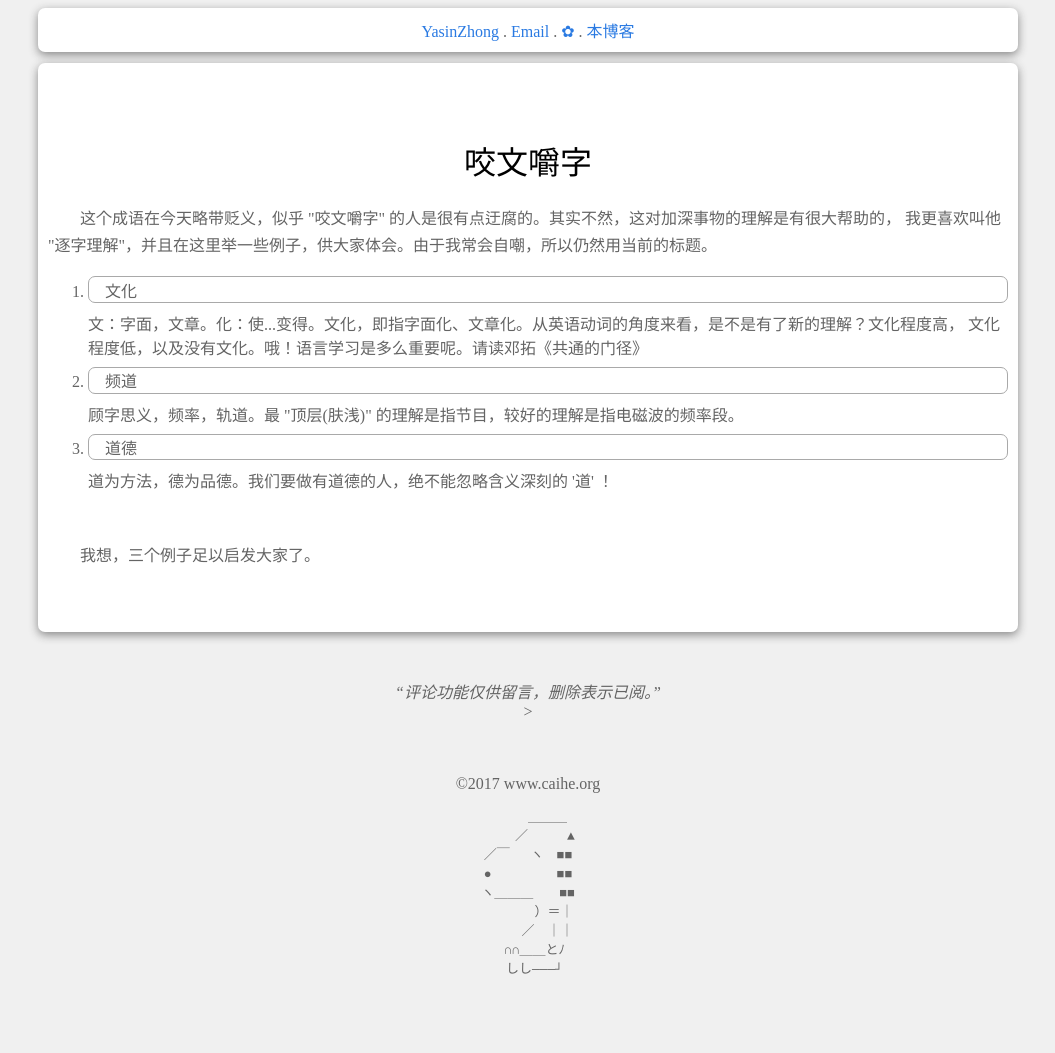
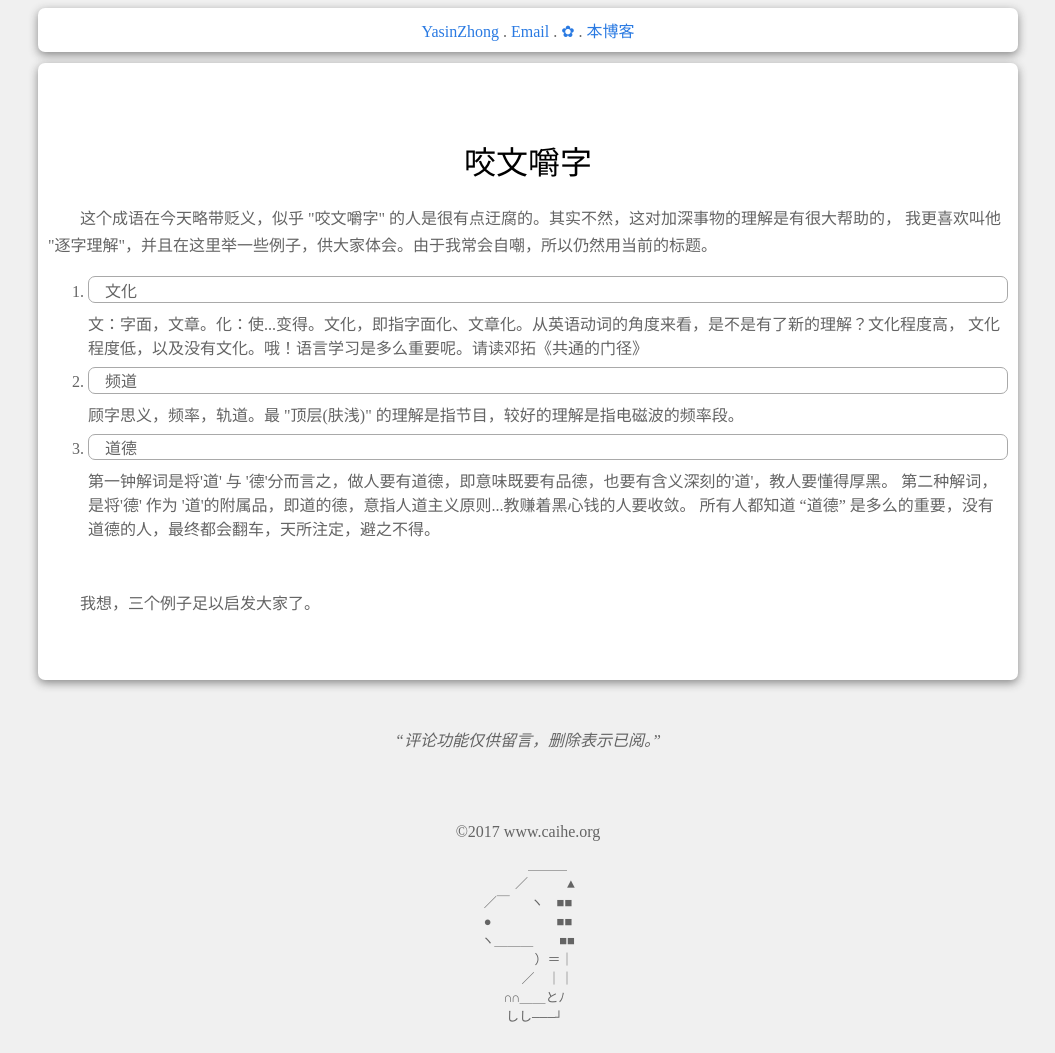
Before and after one commit to YasinZhong/yasinzhong.github.io, a Jekyll site: the page built from _posts/2018-1-4-Word.html, in a window 1280 px wide. Shown: the whole page, without its empty margins (112-1167 px from the left). Built offline with Jekyll 4.4.1, drawn with Linux system fonts in a browser that asks for light colours; comment, search, counter and statistics services are not loaded; before the commit the page ends 1005 px from its top, so only the background shows below that.

Commit message:
2018/03/15

```diff
--- a/_layouts/default.html
+++ b/_layouts/default.html
@@ -45,7 +45,7 @@
 	</script>
 	<q>评论功能仅供留言，删除表示已阅。</q>
 <noscript> 为正常使用来必力评论功能请激活JavaScript</noscript>
-</div>>
+</div>
 <!-- City版安装代码已完成 -->
 <br><br><br>
 
--- a/_posts/2018-1-4-Word.html
+++ b/_posts/2018-1-4-Word.html
@@ -17,7 +17,9 @@ title: 咬文嚼字
 	<li>频道</li>
 	顾字思义，频率，轨道。最 "顶层(肤浅)" 的理解是指节目，较好的理解是指电磁波的频率段。
 	<li>道德</li>
-	道为方法，德为品德。我们要做有道德的人，绝不能忽略含义深刻的 '道' ！
+	第一钟解词是将'道' 与 '德'分而言之，做人要有道德，即意味既要有品德，也要有含义深刻的'道'，教人要懂得厚黑。
+	第二种解词，是将'德' 作为 '道'的附属品，即道的德，意指人道主义原则...教赚着黑心钱的人要收敛。
+	所有人都知道 “道德” 是多么的重要，没有道德的人，最终都会翻车，天所注定，避之不得。
 </ol>
 <br>
 <p>我想，三个例子足以启发大家了。</p>
```
Also changed, not shown: Post/SelfIntroduction.html (line endings or trailing spaces).
